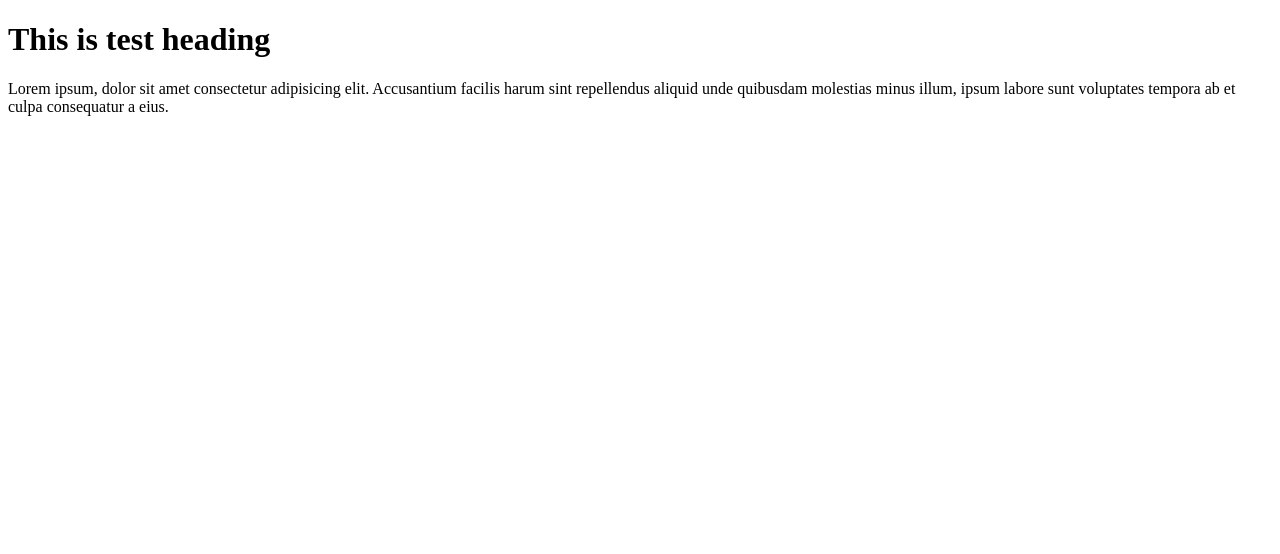
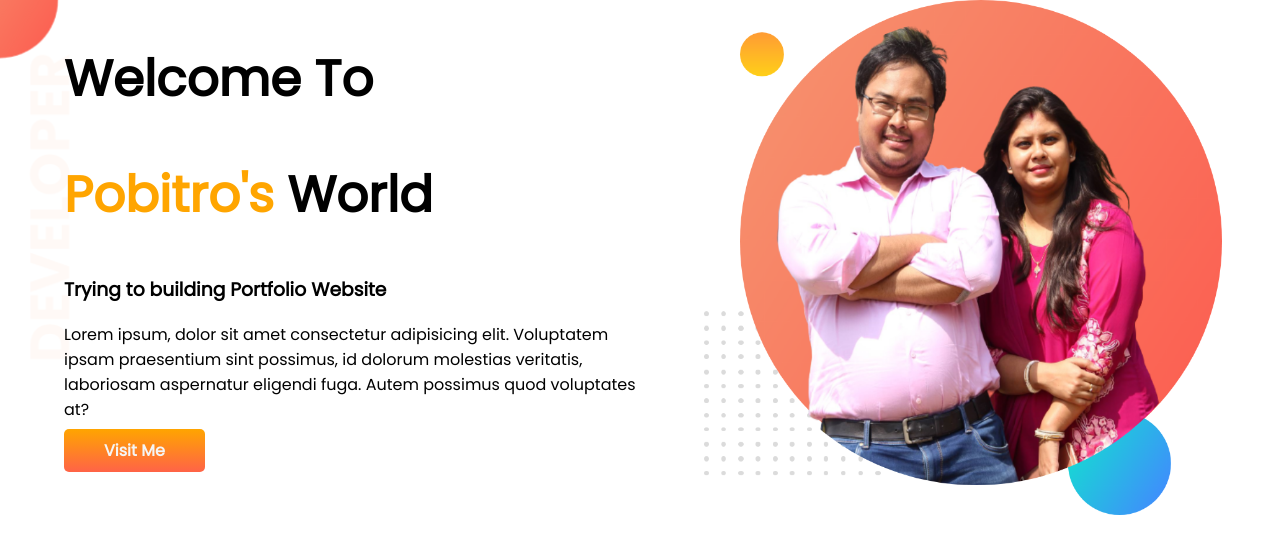
Before and after one commit to egpobitro/portfolio-website, a plain HTML site: page index.html in a window 1280 px wide. Drawn offline with Linux system fonts and the light colour scheme.

Commit message:
top banner added

```diff
--- a/index.html
+++ b/index.html
@@ -5,12 +5,31 @@
     <meta http-equiv="X-UA-Compatible" content="IE=edge">
     <meta name="viewport" content="width=device-width, initial-scale=1.0">
     <title> Pobitro's Porffolio</title>
+    <link rel="preconnect" href="https://fonts.googleapis.com">
+    <link rel="preconnect" href="https://fonts.gstatic.com" crossorigin>
+    <link href="https://fonts.googleapis.com/css2?family=Poppins&display=swap" rel="stylesheet">
+
     <link rel="stylesheet" href="style.css">
+
 </head>
 <body>
 
-    <h1>This is test heading</h1>
+    <section class="topSection">
+        <div class="Upperbox" >
+            <h1>Welcome To</h1>
+            <h1> <span class="namecolor">Pobitro's</span>  World</h1>
 
-    <p>Lorem ipsum, dolor sit amet consectetur adipisicing elit. Accusantium facilis harum sint repellendus aliquid unde quibusdam molestias minus illum, ipsum labore sunt voluptates tempora ab et culpa consequatur a eius.</p>
+            <h3>Trying to building Portfolio Website</h3>
+            <p>Lorem ipsum, dolor sit amet consectetur adipisicing elit. Voluptatem ipsam praesentium sint possimus, id dolorum molestias veritatis, laboriosam aspernatur eligendi fuga. Autem possimus quod voluptates at?</p>
+            <a class="link-button" target="_blank" href="https://www.pobitro.com/"> Visit Me</a>
+        </div>
+
+        <div class="Upperbox">
+            <img src="images/my-bg.png" alt="PobitroPic">
+        </div>
+    </section>
+
+
+
 </body>
 </html>
--- a/style.css
+++ b/style.css
@@ -0,0 +1,37 @@
+body {
+    font-family: 'Poppins', sans-serif;
+    margin: 0px;
+}
+h1{
+   font-size: 50px;
+}
+
+.namecolor {
+    color: orange;
+}
+
+section{
+    display: flex;
+}
+.Upperbox{
+    width: 50%;
+    padding-left: 5%;
+}
+
+.Upperbox img{
+    width: 90%;
+}
+
+.link-button{
+    background-image: linear-gradient(orange, tomato);
+    text-decoration: none;
+    color: whitesmoke;
+    padding: 10px 40px;
+    font-weight: 800;
+    border-radius: 5px;
+}
+
+.topSection{
+    background-image: url(images/top-banner.png);
+    background-repeat: no-repeat;
+}
```
Also changed, not shown: images/my-bg.png (added), images/my-bg2.png (added), images/top-banner.png (added).
